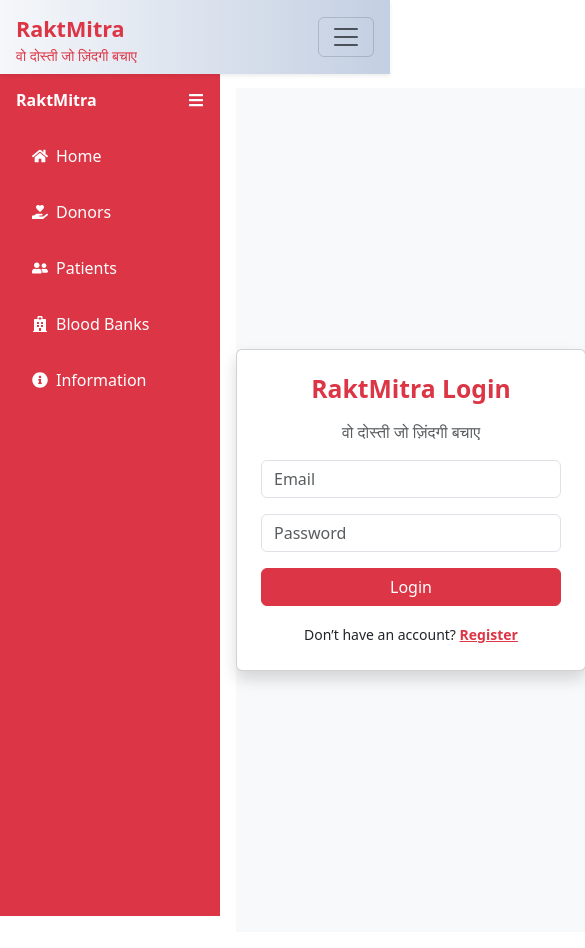
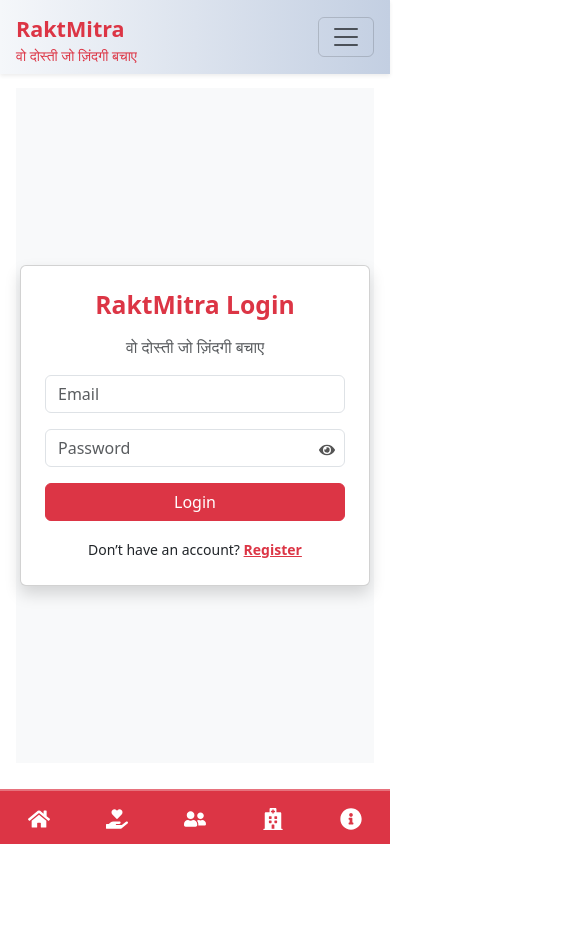
Before and after one commit to ayushchoyal/RaktMirta-frontend, a React (Vite) app: page /login in a window 390 px wide. Shown: the whole page, 585 px wide, since content can reach past the window. After the commit the page ends 844 px from the top, so only its background shows below. Built offline with nearby package versions, Linux system fonts and the light colour scheme.

Commit message:
add navigation for mobile

```diff
--- a/src/App.jsx
+++ b/src/App.jsx
@@ -1,4 +1,5 @@
-import React, { useState } from "react";
+import React, { useState, useEffect } from "react";
+
 import {
   BrowserRouter as Router,
   Routes,
@@ -32,10 +33,18 @@ import SearchResults from "./component/SearchResults.jsx";
 
 function App() {
   const [isSidebarOpen, setIsSidebarOpen] = useState(true);
+  const [isMobile, setIsMobile] = useState(window.innerWidth < 768);
   const role = localStorage.getItem("role"); // "ADMIN" or "USER"
   const isLoggedIn = localStorage.getItem("isLoggedIn") === "true";
 
   const showSidebar = !isLoggedIn || role === "USER";
+   useEffect(() => {
+    const handleResize = () => {
+      setIsMobile(window.innerWidth < 768);
+    };
+    window.addEventListener("resize", handleResize);
+    return () => window.removeEventListener("resize", handleResize);
+  }, []);
 
   return (
     <Router>
@@ -49,24 +58,32 @@ function App() {
       <br />
       <br />
 
-      <div style={{ display: "flex" }}>
-        {/* Sidebar for guests and users */}
+  <div style={{ display: "flex" }}>
+
+        {/* Sidebar */}
         {showSidebar && (
-          <Sidebar isOpen={isSidebarOpen} setIsOpen={setIsSidebarOpen} />
+          <Sidebar
+            isOpen={isSidebarOpen}
+            setIsOpen={setIsSidebarOpen}
+          />
         )}
 
-        {/* Main content */}
+        {/* MAIN CONTENT */}
         <div
           className="flex-grow-1 p-3"
           style={{
-            marginLeft: showSidebar
+            marginLeft: isMobile
+              ? "0px" // 🚀 FIX: No blank space on mobile
+              : showSidebar
               ? isSidebarOpen
                 ? "220px"
                 : "60px"
               : "0px",
             transition: "margin-left 0.3s ease",
+            paddingBottom: isMobile ? "70px" : "0px", // space for bottom nav
           }}
         >
+
           <Routes>
             {/* ---------- ADMIN ROUTES ---------- */}
             <Route
--- a/src/component/Home.jsx
+++ b/src/component/Home.jsx
@@ -6,7 +6,7 @@ import "aos/dist/aos.css";
 
 const Home = () => {
   useEffect(() => {
-    AOS.init({ duration: 1000 });
+    AOS.init({ duration: 500 });
   }, []);
 
   return (
--- a/src/component/Login.jsx
+++ b/src/component/Login.jsx
@@ -1,13 +1,14 @@
 import React, { useState } from "react";
+import { FaEye, FaEyeSlash } from "react-icons/fa";
 import { useNavigate } from "react-router-dom";
+
 const url = "https://raktmitrabackend.onrender.com" || "http://localhost:8080";
-// const url = "http://localhost:8080" ;
-
 
 const Login = () => {
   const [formData, setFormData] = useState({ email: "", password: "" });
   const [message, setMessage] = useState("");
   const [loading, setLoading] = useState(false);
+  const [showPassword, setShowPassword] = useState(false);
   const navigate = useNavigate();
 
   const handleChange = (e) => {
@@ -30,16 +31,14 @@ const Login = () => {
         console.log("Login Response:", data);
 
         if (data.success) {
-          // store user data
           localStorage.setItem("token", data.token);
           localStorage.setItem("user", JSON.stringify(data.user));
           localStorage.setItem("isLoggedIn", "true");
           localStorage.setItem("role", data.user.role);
 
-          setMessage("✅ Login successful! ");
+          setMessage("✅ Login successful!");
           setLoading(false);
 
-          // Wait 0.5 seconds, then reload to make App.js re-read localStorage
           setTimeout(() => {
             if (data.user.role === "ADMIN") {
               window.location.href = "/admin";
@@ -62,19 +61,26 @@ const Login = () => {
   return (
     <div
       className="d-flex align-items-center justify-content-center"
-      style={{ minHeight: "100vh", backgroundColor: "#f8f9fa" }}
+      style={{ minHeight: "80vh", backgroundColor: "#f8f9fa" }}
     >
-      <div className="card shadow p-4 login-card" style={{ width: "350px" }}>
+      <div
+        className="card shadow p-4 login-card position-relative"
+        style={{ width: "350px" }}
+      >
         <h2 className="text-center text-danger fw-bold mb-3">RaktMitra Login</h2>
         <p className="text-center text-muted">वो दोस्ती जो ज़िंदगी बचाए</p>
 
         {message && (
-          <p className="text-center mt-2" style={{ color: message.includes("✅") ? "green" : "red" }}>
+          <p
+            className="text-center mt-2"
+            style={{ color: message.includes("✅") ? "green" : "red" }}
+          >
             {message}
           </p>
         )}
 
         <form onSubmit={handleSubmit}>
+          {/* Email */}
           <input
             type="email"
             name="email"
@@ -84,15 +90,33 @@ const Login = () => {
             placeholder="Email"
             required
           />
+
+          {/* Password with eye toggle */}
+          <div className="position-relative mb-3">
             <input
-            type="password"
+              type={showPassword ? "text" : "password"}
               name="password"
               value={formData.password}
               onChange={handleChange}
-            className="form-control mb-3"
+              className="form-control"
               placeholder="Password"
               required
             />
+            <span
+              className="position-absolute"
+              style={{
+                top: "50%",
+                right: "10px",
+                transform: "translateY(-50%)",
+                cursor: "pointer",
+                color: "#555",
+              }}
+              onClick={() => setShowPassword(!showPassword)}
+            >
+              {showPassword ? <FaEyeSlash /> : <FaEye />}
+            </span>
+          </div>
+
           <button
             type="submit"
             className="btn btn-danger w-100"
--- a/src/component/Registration.jsx
+++ b/src/component/Registration.jsx
@@ -1,7 +1,8 @@
 import React, { useState } from "react";
 import { useNavigate } from "react-router-dom";
-    const url = "https://raktmitrabackend.onrender.com" || "http://localhost:8080";
-// const url = "http://localhost:8080" ;
+import { FaEye, FaEyeSlash } from "react-icons/fa"; // Import eye icons
+
+const url = "https://raktmitrabackend.onrender.com" || "http://localhost:8080";
 
 const Registration = () => {
   const navigate = useNavigate();
@@ -13,6 +14,7 @@ const Registration = () => {
   });
 
   const [message, setMessage] = useState("");
+  const [showPassword, setShowPassword] = useState(false); // Toggle password visibility
 
   // Handle input change
   const handleChange = (e) => {
@@ -24,37 +26,37 @@ const Registration = () => {
   const handleSubmit = (e) => {
     e.preventDefault();
 
-    // Password validation
     if (formData.password.length < 8 || formData.password.length > 12) {
-      setMessage(" Password must be between 8 and 12 characters.");
+      setMessage("Password must be between 8 and 12 characters.");
       return;
     }
 
     fetch(`${url}/register`, {
       method: "POST",
-      headers: {
-        "Content-Type": "application/json",
-      },
+      headers: { "Content-Type": "application/json" },
       body: JSON.stringify(formData),
     })
       .then((res) => {
         if (!res.ok) return res.text().then((text) => Promise.reject(text));
         return res.json();
       })
-      .then((data) => {
-        setMessage(" Registration successful!");
+      .then(() => {
+        setMessage("Registration successful!");
         setFormData({ username: "", email: "", password: "", phone: "" });
         navigate("/login");
       })
       .catch((err) => {
-        setMessage(" Error: " + err);
+        setMessage("Error: " + err);
       });
   };
 
   return (
-    <div className="container">
-      <div className="card shadow p-4 rounded-3 w-50 mx-auto">
-        <h2 className="text-center mb-4 text-danger fw-bold">
+    <div className="container my-4">
+      <div
+        className="card shadow p-4 rounded-3 mx-auto"
+        style={{ maxWidth: "400px", width: "90%" }}
+      >
+        <h2 className="text-center mb-3 text-danger fw-bold">
           RaktMitra Registration
         </h2>
         <p className="text-center text-muted">वो दोस्ती जो ज़िंदगी बचाए</p>
@@ -101,10 +103,10 @@ const Registration = () => {
             />
           </div>
 
-          {/* Password */}
-          <div className="mb-3">
+          {/* Password with show/hide */}
+          <div className="mb-3 position-relative">
             <input
-              type="password"
+              type={showPassword ? "text" : "password"}
               className="form-control"
               name="password"
               placeholder="Password"
@@ -113,8 +115,25 @@ const Registration = () => {
               required
               minLength={8}
               maxLength={12}
+
+
             />
-            <small className="text-muted">Password must be 8–12 characters long.</small>
+            <small className="text-muted">
+              Password must be 8–12 characters long.
+            </small>
+            <span
+              className="position-absolute"
+              style={{
+                top: "25%",
+                right: "10px",
+                transform: "translateY(-50%)",
+                cursor: "pointer",
+                color: "#555",
+              }}
+              onClick={() => setShowPassword(!showPassword)}
+            >
+              {showPassword ? <FaEyeSlash /> : <FaEye />}
+            </span>
           </div>
 
           <button type="submit" className="btn btn-danger w-100">
--- a/src/component/Sidebar.jsx
+++ b/src/component/Sidebar.jsx
@@ -1,12 +1,59 @@
 import React from "react";
 import { Nav } from "react-bootstrap";
-import { FaHome, FaHandHoldingHeart, FaUserFriends, FaHospital, FaInfoCircle, FaBars, FaUserPlus } from "react-icons/fa";
+import {
+  FaHome,
+  FaHandHoldingHeart,
+  FaUserFriends,
+  FaHospital,
+  FaInfoCircle,
+  FaBars
+} from "react-icons/fa";
 import "bootstrap/dist/css/bootstrap.min.css";
 
 const Sidebar = ({ isOpen, setIsOpen }) => {
   return (
+    <>
+      {/* ---------- INLINE CSS FOR SIDEBAR + MOBILE NAV ---------- */}
+      <style>
+        {`
+          /* Desktop Sidebar */
+          .sidebar-desktop {
+            transition: width 0.3s ease;
+          }
+
+          /* Hide mobile nav by default */
+          .sidebar-mobile {
+            display: none;
+          }
+
+          /* Mobile UI */
+          @media (max-width: 768px) {
+            .sidebar-desktop {
+              display: none !important;
+            }
+
+            .sidebar-mobile {
+              display: block;
+              position: fixed;
+              bottom: 0;
+              left: 0;
+              width: 100%;
+              background: #dc3545; /* Danger color */
+              z-index: 10000;
+              border-top: 2px solid rgba(255, 255, 255, 0.3);
+            }
+
+            .sidebar-mobile a {
+              padding: 6px 10px;
+              color: white !important;
+            }
+          }
+        `}
+      </style>
+
+      {/* ------------ DESKTOP SIDEBAR ------------ */}
       <div
-      className="bg-danger text-white p-3 vh-100 position-fixed transition-all"
+        className="sidebar-desktop bg-danger text-white p-3 vh-100 position-fixed"
         style={{ width: isOpen ? "220px" : "60px" }}
       >
         {/* Toggle Button */}
@@ -31,8 +78,6 @@ const Sidebar = ({ isOpen, setIsOpen }) => {
             {isOpen && "Donors"}
           </Nav.Link>
 
-
-
           <Nav.Link href="/patients" className="text-white d-flex align-items-center mb-3">
             <FaUserFriends className="me-2" />
             {isOpen && "Patients"}
@@ -49,6 +94,34 @@ const Sidebar = ({ isOpen, setIsOpen }) => {
           </Nav.Link>
         </Nav>
       </div>
+
+      {/* ------------ MOBILE BOTTOM NAV ------------ */}
+      <div className="sidebar-mobile bg-danger text-white">
+        <Nav className="d-flex justify-content-around align-items-center py-2">
+
+          <Nav.Link href="/" className="text-white">
+            <FaHome size={22} />
+          </Nav.Link>
+
+          <Nav.Link href="/blood_donor" className="text-white">
+            <FaHandHoldingHeart size={22} />
+          </Nav.Link>
+
+          <Nav.Link href="/patients" className="text-white">
+            <FaUserFriends size={22} />
+          </Nav.Link>
+
+          <Nav.Link href="/bloodbanks" className="text-white">
+            <FaHospital size={22} />
+          </Nav.Link>
+
+          <Nav.Link href="/info" className="text-white">
+            <FaInfoCircle size={22} />
+          </Nav.Link>
+
+        </Nav>
+      </div>
+    </>
   );
 };
 
```
Lines whose indentation alone changed are shown as unchanged.
